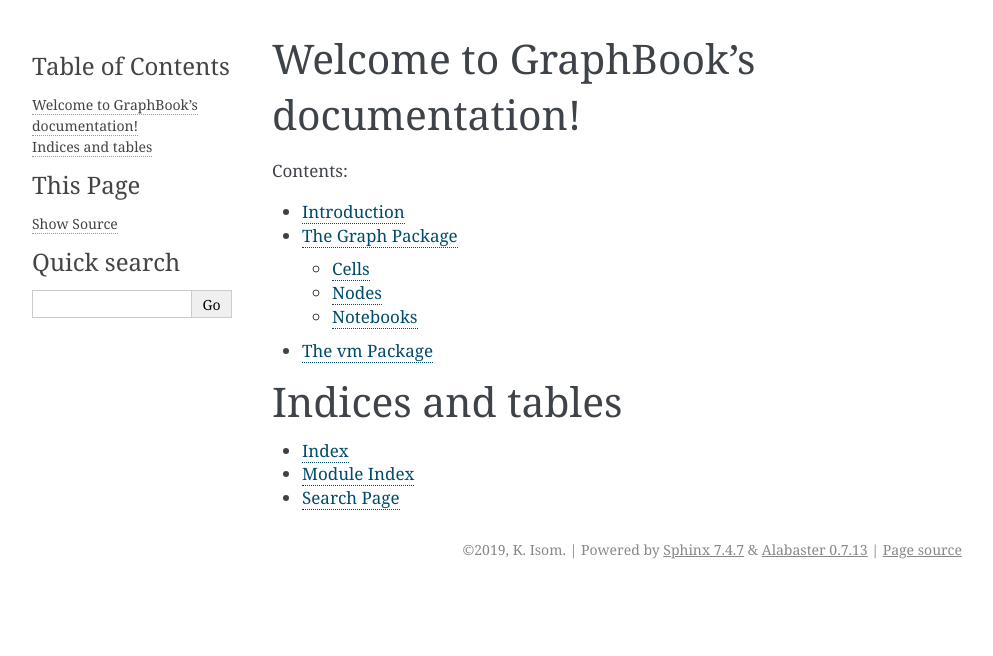
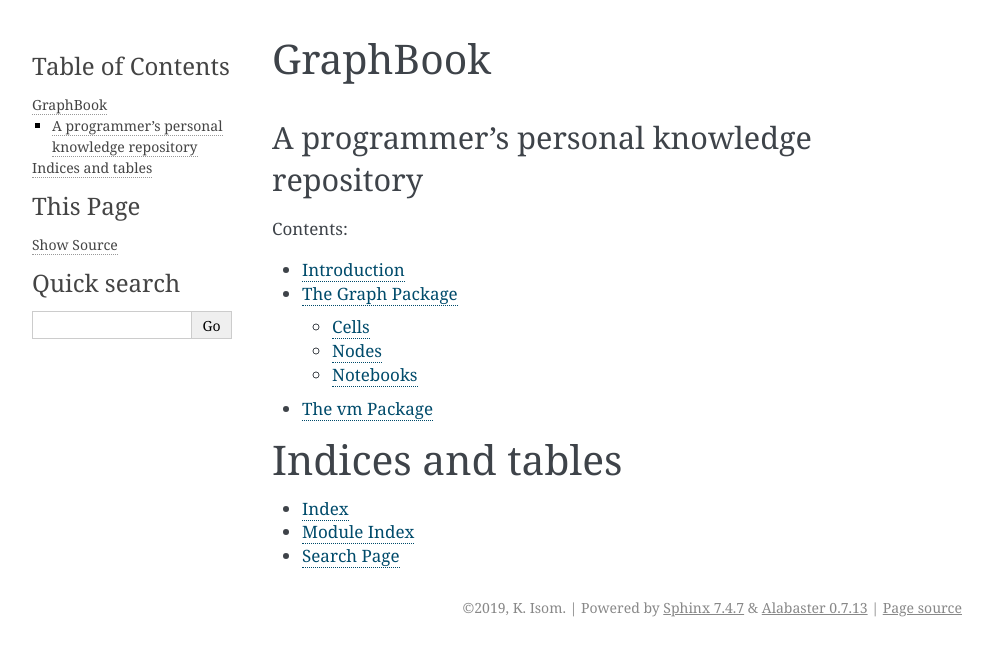
Before and after one commit to kisom/graphbook, a Sphinx documentation site: the page built from docs/index.rst, in a window 1280 px wide. Shown: the top 656 px of the page, without its empty margins (148-1141 px from the left). Built offline with Sphinx 7.4.7, drawn with Linux system fonts in a browser that asks for light colours.

Commit message:
Update index page.

```diff
--- a/docs/index.rst
+++ b/docs/index.rst
@@ -3,8 +3,11 @@
    You can adapt this file completely to your liking, but it should at least
    contain the root `toctree` directive.
 
-Welcome to GraphBook's documentation!
-=====================================
+GraphBook
+=========
+
+A programmer's personal knowledge repository
+--------------------------------------------
 
 .. toctree::
    :maxdepth: 2
```
